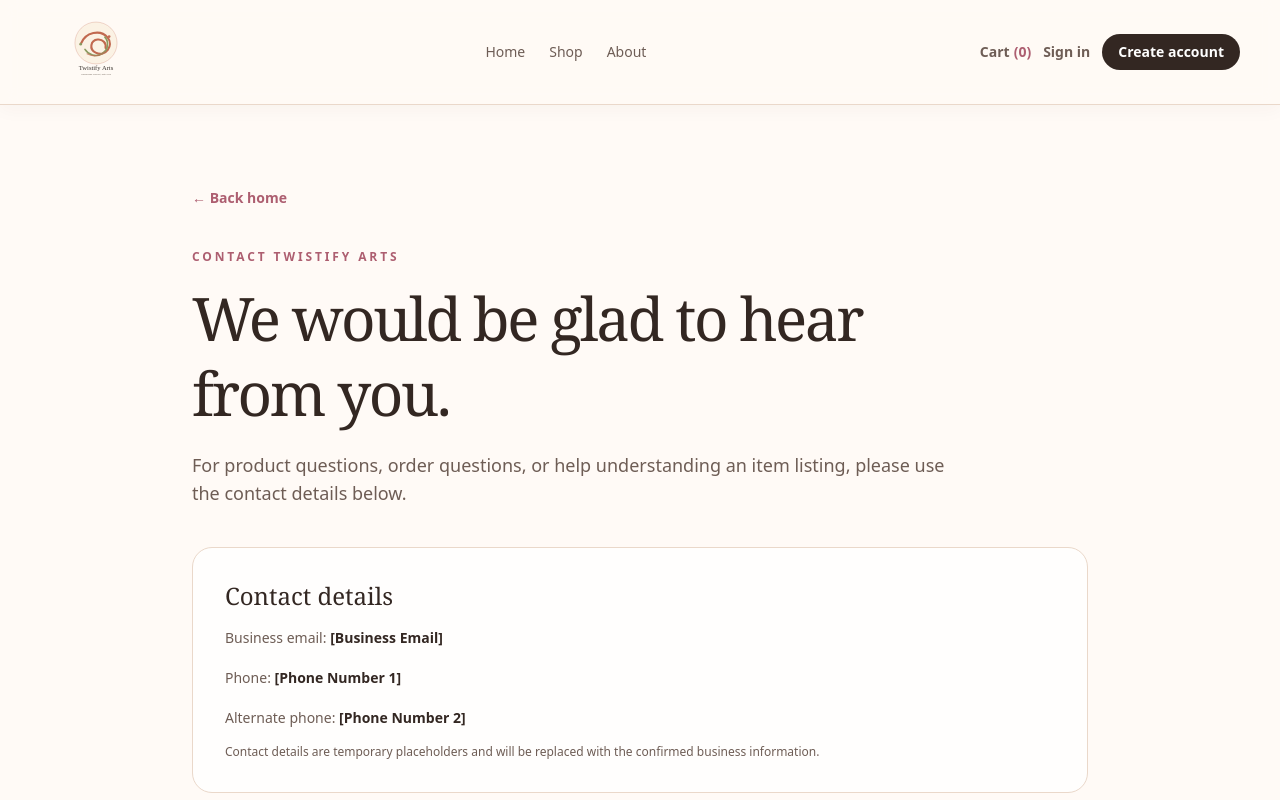
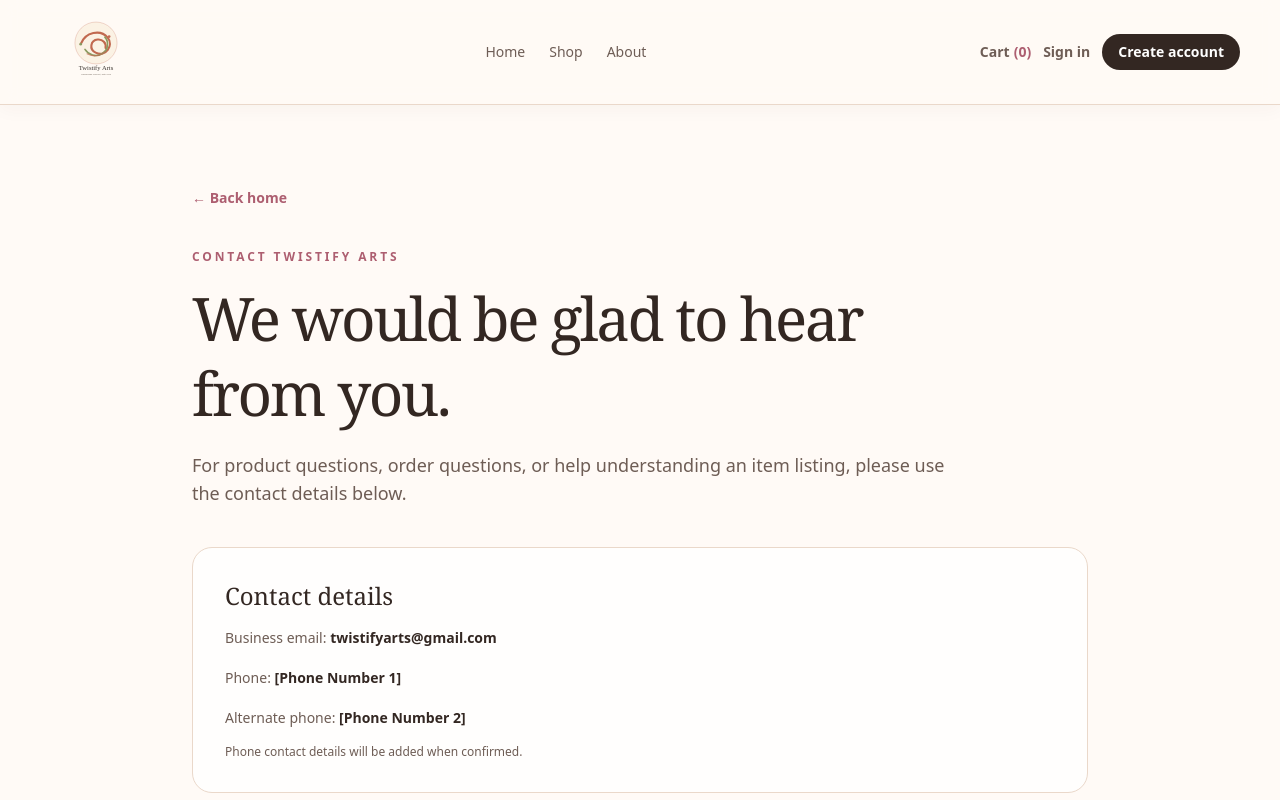
Before and after one commit to purvdoesmagic/Twistify-arts, a Next.js app: page /contact in a window 1280 px wide. Shown: the top 800 px of the page. Built offline with nearby package versions, Linux system fonts and the light colour scheme; no server answers.

Commit message:
Update Twistify Arts business email

```diff
--- a/app/contact/page.tsx
+++ b/app/contact/page.tsx
@@ -16,7 +16,7 @@
     >
       <InfoSection title="Contact details">
         <p>
-          Business email: <span className="font-semibold text-[var(--ink)]">[Business Email]</span>
+          Business email: <a href="mailto:twistifyarts@gmail.com" className="font-semibold text-[var(--ink)]">twistifyarts@gmail.com</a>
         </p>
         <p>
           Phone: <span className="font-semibold text-[var(--ink)]">[Phone Number 1]</span>
@@ -25,7 +25,7 @@
           Alternate phone: <span className="font-semibold text-[var(--ink)]">[Phone Number 2]</span>
         </p>
         <p className="text-xs text-[var(--muted)]">
-          Contact details are temporary placeholders and will be replaced with the confirmed business information.
+          Phone contact details will be added when confirmed.
         </p>
       </InfoSection>
       <InfoSection title="Product and order questions">
```
Also changed, not shown: 1 other file (tests, documents, lock files or other folders).
